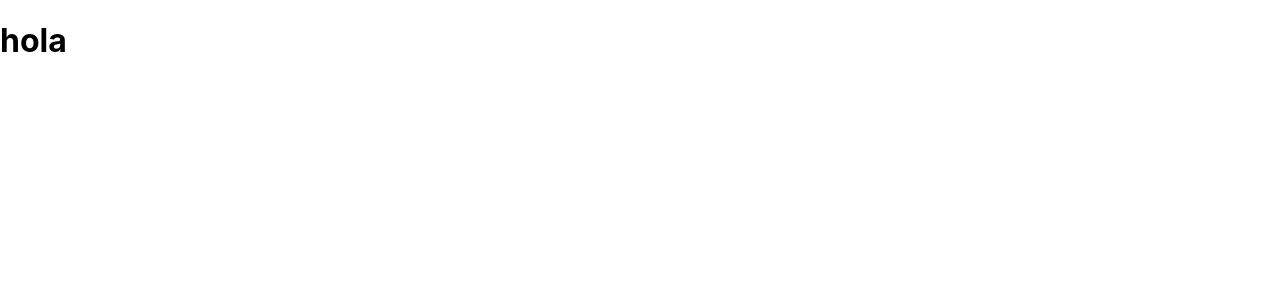
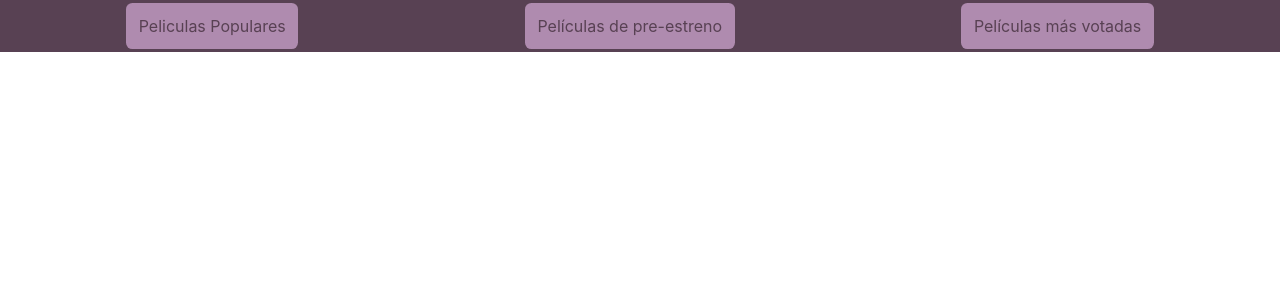
Before and after one commit to gabyballester/react-movie-app, a React (Create React App) app: page / in a window 1280 px wide. Shown: the top 300 px of the page. Built offline with nearby package versions, Linux system fonts and the light colour scheme.

Commit message:
Perfilamos el css y agregamos el router al header

```diff
--- a/src/App.js
+++ b/src/App.js
@@ -1,9 +1,13 @@
-import React from 'react';
+import React from "react";
+import Header from "./components/Header/Header.jsx";
+import { BrowserRouter } from "react-router-dom";
 
 function App() {
   return (
     <div className="App">
-      <h1>hola</h1>
+      <BrowserRouter>
+        <Header />
+      </BrowserRouter>
     </div>
   );
 }
--- /dev/null
+++ b/src/components/Header/Header.jsx
@@ -0,0 +1,21 @@
+import React from "react";
+import "./Header.scss";
+import { NavLink } from "react-router-dom";
+
+const Header = (props) => {
+  return (
+    <header>
+      <NavLink to="/popular">
+        <span className="populares">Peliculas Populares</span>
+      </NavLink>
+      <NavLink to="/upcoming">
+        <span className="populares">Películas de pre-estreno</span>
+      </NavLink>
+      <NavLink to="/top_rated">
+        <span className="populares">Películas más votadas</span>
+      </NavLink>
+    </header>
+  );
+};
+
+export default Header;
--- /dev/null
+++ b/src/components/Header/Header.scss
@@ -0,0 +1,25 @@
+@import '../../colors.scss';
+
+header {
+    display: flex;
+    justify-content: space-around;
+    padding: .2em .8em;
+    background-color: $dark;
+    color: $dark;
+
+    a {
+        all: unset;
+
+        padding: .8em;
+        border-radius: .4em;
+        cursor: pointer;
+        background-color: $solid;
+        transition: all .5s;
+
+        a:hover {
+            background-color: $darkest;
+            color: $light;
+        }
+    }
+
+}
```
